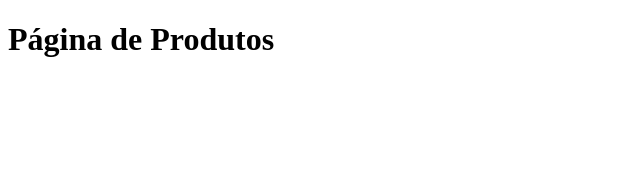
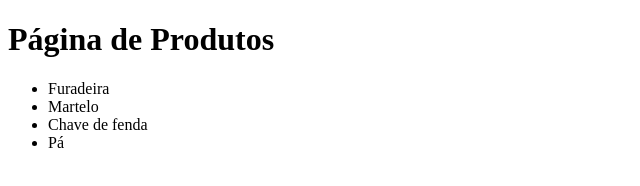
Before and after one commit to ixandromeda/primeiro-repositorio, a plain HTML site: page index.html in a window 1280 px wide. Shown: the whole page, without its empty margins (0-640 px from the left). Drawn offline with Linux system fonts and the light colour scheme.

Commit message:
Finalizada tela de produtos

```diff
--- a/index.html
+++ b/index.html
@@ -7,5 +7,11 @@
 </head>
 <body>
   <h1>Página de Produtos</h1>
+<ul>
+  <li>Furadeira</li>
+  <li>Martelo</li>
+  <li>Chave de fenda</li>
+  <li>Pá</li>
+</ul>
   </body>
 </html>
```
